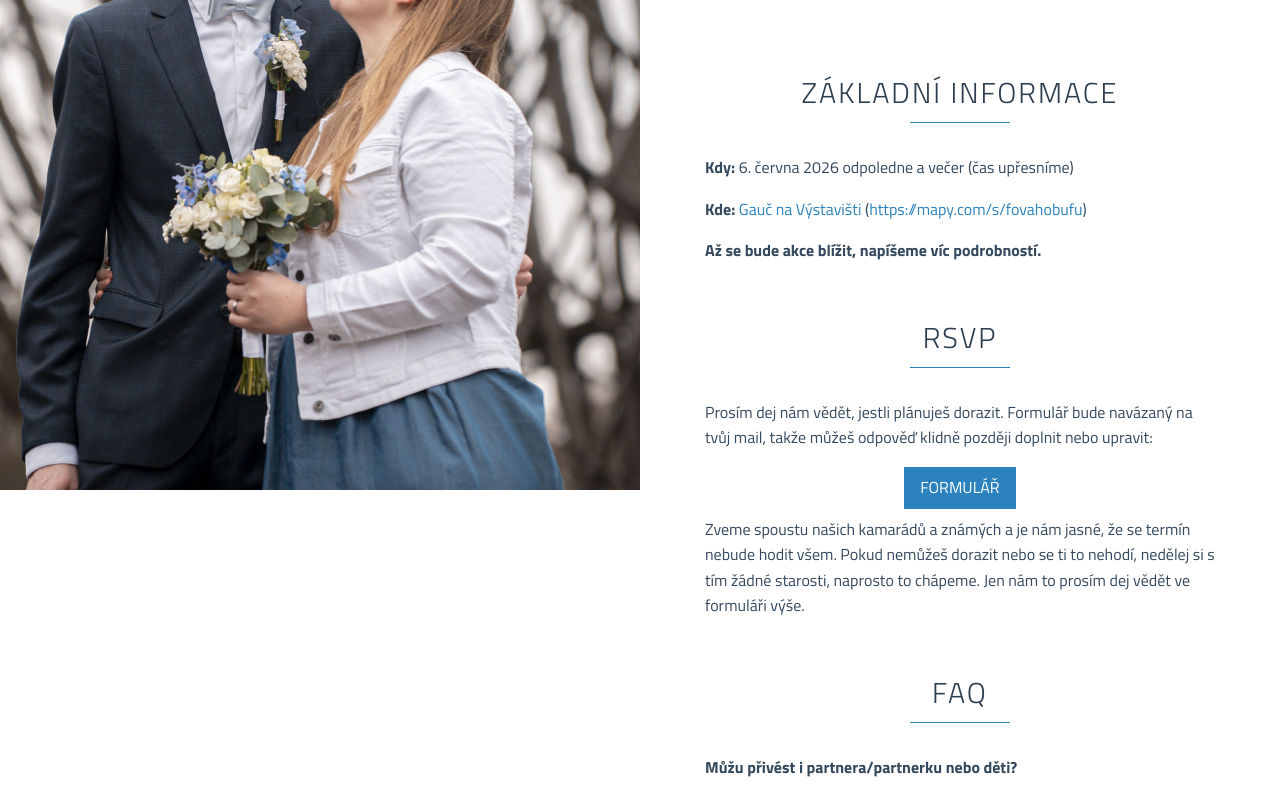
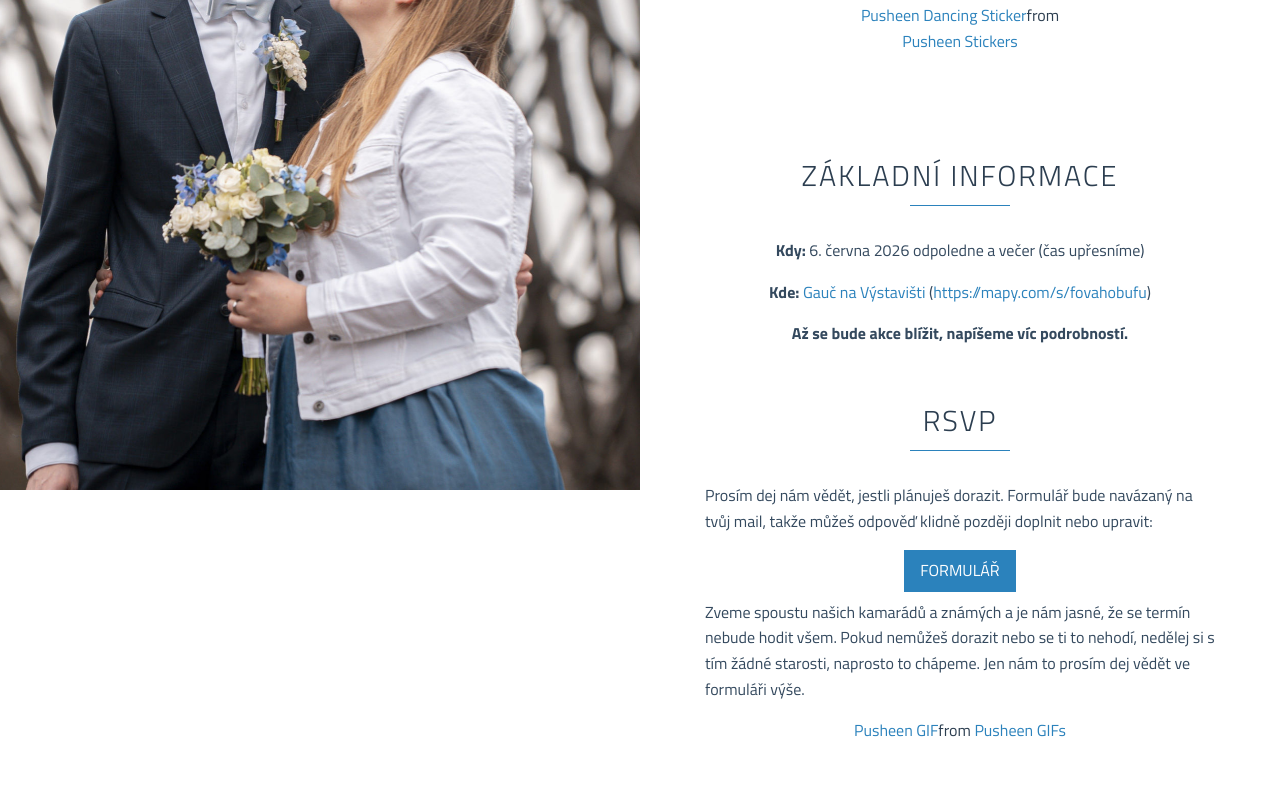
Before and after one commit to zdrazdova/svatba, a plain HTML site: page index.html in a window 1280 px wide. Shown: the part 310-1104 px from the top of the page. Drawn offline with Linux system fonts and the light colour scheme; a script that the page names is missing.

Commit message:
Add pusheen gifs

```diff
--- a/index.html
+++ b/index.html
@@ -18,9 +18,10 @@
         <p>se vzali 6. 2. 2026</p>
         <p>a plánují to oslavit</p>
         <p><b>6. 6. 2026 v Gauči na Výstavišti</b></p>
+        <div class="tenor-gif-embed" data-postid="13657913" data-share-method="host" data-aspect-ratio="1" data-width="100%"><a href="https://tenor.com/view/pusheen-dancing-party-happy-cute-cat-gif-13657913">Pusheen Dancing Sticker</a>from <a href="https://tenor.com/search/pusheen-stickers">Pusheen Stickers</a></div> <script type="text/javascript" async src="https://tenor.com/embed.js"></script>
       </section>
 
-      <section id="details">
+      <section id="details" class="center">
         <h2>Základní informace</h2>
         <p>
           <strong>Kdy:</strong> 6. června 2026 odpoledne a večer (čas upřesníme)
@@ -54,6 +55,7 @@
           nedělej si s tím žádné starosti, naprosto to chápeme. Jen nám to
           prosím dej vědět ve formuláři výše.
         </p>
+        <div class="tenor-gif-embed" data-postid="22048217" data-share-method="host" data-aspect-ratio="1.50235" data-width="100%"><a href="https://tenor.com/view/pusheen-gif-22048217">Pusheen GIF</a>from <a href="https://tenor.com/search/pusheen-gifs">Pusheen GIFs</a></div> <script type="text/javascript" async src="https://tenor.com/embed.js"></script>
       </section>
 
       <section id="faq">
@@ -84,6 +86,7 @@
           Napiš nám, my ti odpovíme a budeme FAQ tady na webu doplňovat.
         </p>
         <hr />
+        <div class="tenor-gif-embed" data-postid="21119813" data-share-method="host" data-aspect-ratio="1" data-width="100%"><a href="https://tenor.com/view/pusheen-gif-21119813">Pusheen Sticker</a>from <a href="https://tenor.com/search/pusheen-stickers">Pusheen Stickers</a></div> <script type="text/javascript" async src="https://tenor.com/embed.js"></script>
       </section>
 
       <section id="gifts">
@@ -94,12 +97,13 @@
         <p>
           Pokud opravdu hodně chceš nám něco dát, můžeš poslat drobný
           příspěvek na pokrytí nákladů oslavy. Ale rozhodně to není nutné, zas
-          tak velkolepá akce to nebude. Až se bude párty blížit, dáme sem QR kód.s
+          tak velkolepá akce to nebude. Až se bude párty blížit, dáme sem QR kód.
         </p>
     <!--    <div class="center">
           <img src="QRPlatba.png" width="200" alt="QR kód pro platbu" />
           <p class="small">Číslo účtu: 2803070001 / 2010</p>
         </div> -->
+        <div class="tenor-gif-embed" data-postid="21119829" data-share-method="host" data-aspect-ratio="1" data-width="100%"><a href="https://tenor.com/view/pusheen-gif-21119829">Pusheen Sticker</a>from <a href="https://tenor.com/search/pusheen-stickers">Pusheen Stickers</a></div> <script type="text/javascript" async src="https://tenor.com/embed.js"></script>
       </section>
 
       <section id="food">
@@ -113,8 +117,9 @@
           Co se týká pití, tak nealko platíme my. Pokud si budeš chtít dát nějaké
           alkoholické nápoje, je možnost koupit si je na baru.
         </p>
-      </section>
-    </main>
+      <div class="tenor-gif-embed" data-postid="13657726" data-share-method="host" data-aspect-ratio="1" data-width="100%"><a href="https://tenor.com/view/pusheen-sweets-hungry-snacks-sweet-tooth-gif-13657726">Pusheen Sweets Sticker</a>from <a href="https://tenor.com/search/pusheen-stickers">Pusheen Stickers</a></div> <script type="text/javascript" async src="https://tenor.com/embed.js"></script>
+   </section>
+   </main>
 
     <footer>
       <p>Zuzana Töpfer & Michal Töpfer</p>
--- a/styles.css
+++ b/styles.css
@@ -150,6 +150,13 @@ footer {
     color: var(--white);
 }
 
+.tenor-gif-embed {
+    max-width: 240px;
+    text-align: center;
+    margin: auto;
+    margin-bottom: 32px
+}
+
 @media (max-width: 1200px) {
   header {
     background-position: top center;
```
